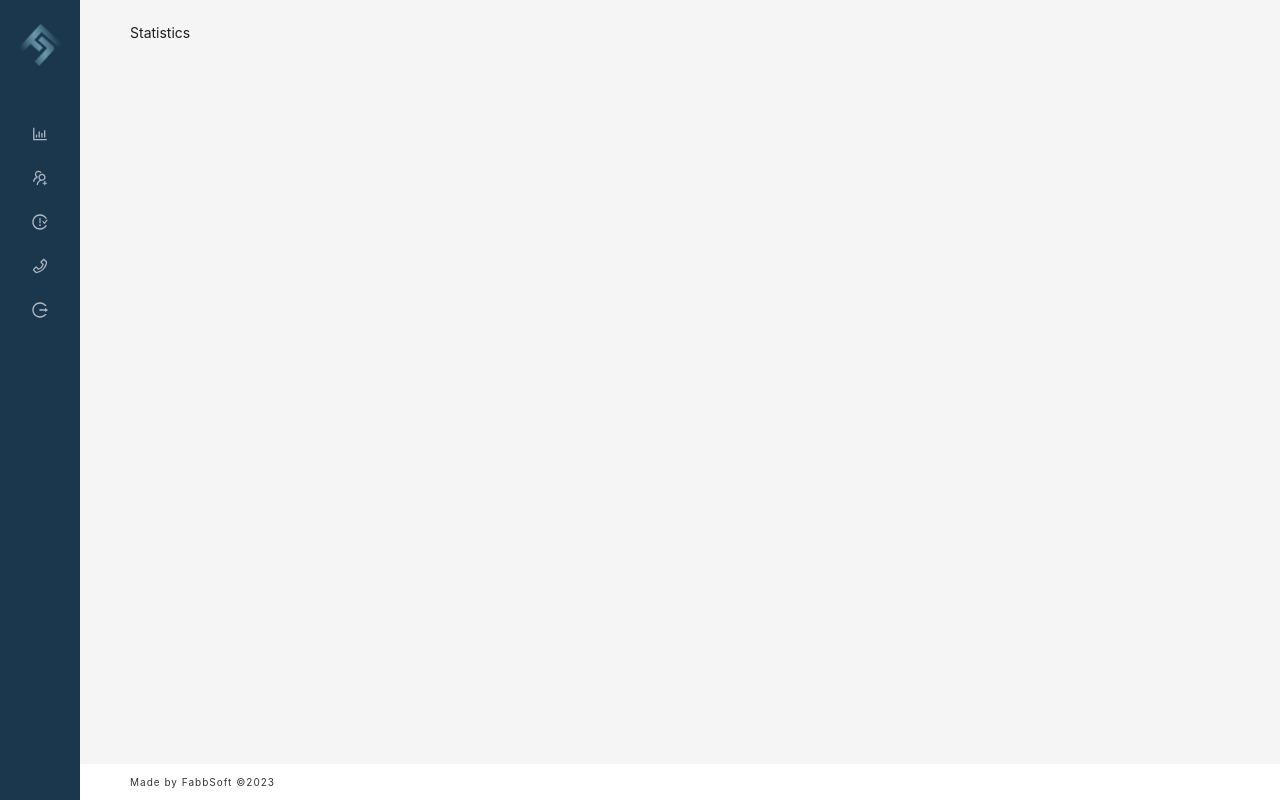
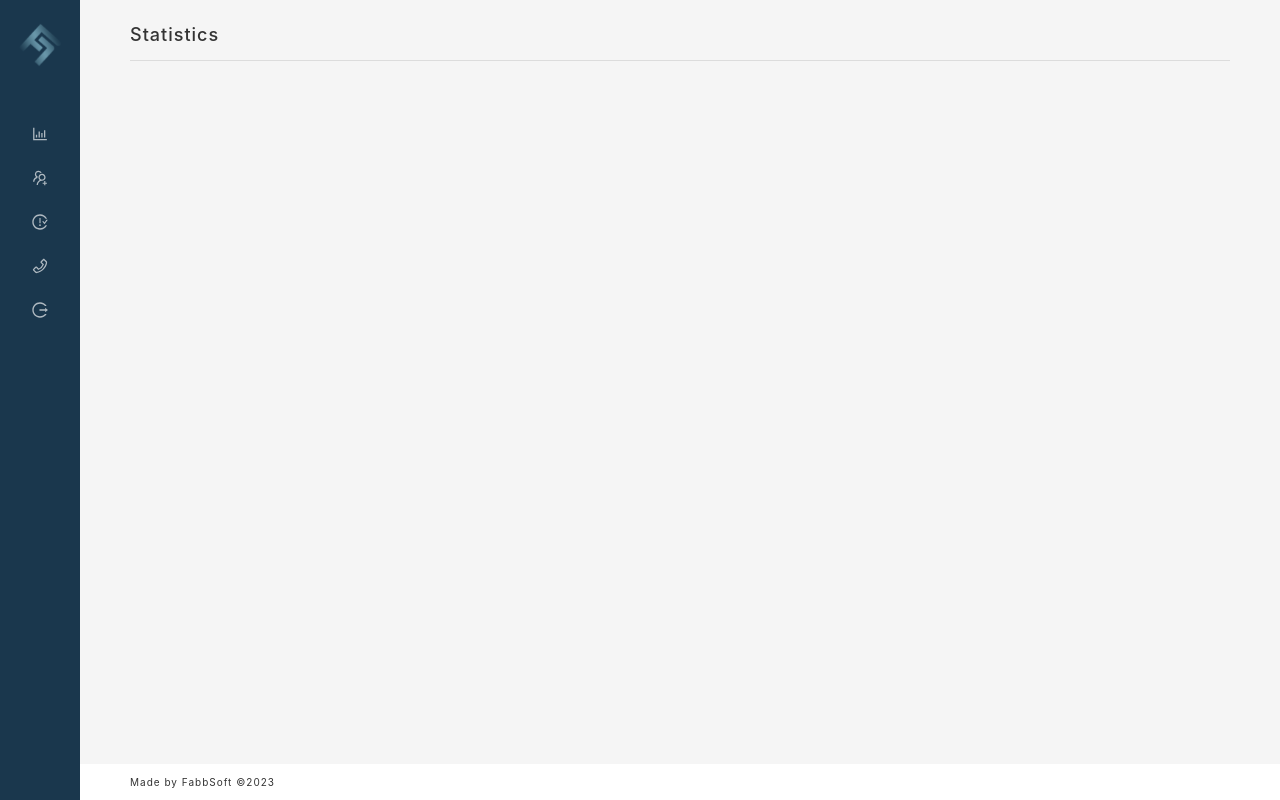
Before and after one commit to birkanTonkal/fabb-web, a React (Create React App) app in the folder client/: page /dashboard in a window 1280 px wide. Built offline with nearby package versions, Linux system fonts and the light colour scheme; no server answers.

Commit message:
design fixed

```diff
--- a/client/src/pages/Dashboard.jsx
+++ b/client/src/pages/Dashboard.jsx
@@ -111,9 +111,9 @@ function Dashboard() {
           bottom: 0,
         }}
       >
-        <div className="logo-area">
+        <a className="logo-area" href="/dashboard">
           <Logo className="logo" />
-        </div>
+        </a>
 
         <Menu
           theme="dark"
@@ -125,7 +125,7 @@ function Dashboard() {
       </Sider>
 
       <Layout className="layout-right-area" >
-        {/* <Header className="header">{dashboardState.currentPage}</Header> */}
+        <div className="header">{dashboardState.currentPage}</div>
 
         <Content className="content">
          <RenderPage />
--- a/client/src/pages/Incidents.jsx
+++ b/client/src/pages/Incidents.jsx
@@ -9,6 +9,7 @@ import {
   ClockCircleOutlined,
   ExclamationCircleOutlined,
   SyncOutlined,
+  ReloadOutlined,
 } from "@ant-design/icons";
 import { useState, useEffect } from 'react';
 import { config } from "../utils/Constants";
@@ -91,10 +92,11 @@ function Incidents() {
                 <Tag icon={<ClockCircleOutlined />} key={tag}>
                   {tag.toUpperCase()}
                 </Tag>
+
               );
             } else if (tag === "In Progress") {
                 return (
-                  <Tag icon={<SyncOutlined spin />} color={"blue"} key={tag}>
+                  <Tag icon={<ReloadOutlined />} color={"blue"} key={tag}>
                     {tag.toUpperCase()}
                   </Tag>
                 );
@@ -113,7 +115,6 @@ function Incidents() {
             }
 
           })}
-
         </>
       ),
     },
@@ -147,6 +148,9 @@ function Incidents() {
     setToggleDrawer(!toggleDrawer);
   };
 
+  const [top, setTop] = useState('topRight');
+  // const [bottom, setBottom] = useState('bottomRight');
+
   return (
     <>
     <Table
@@ -163,6 +167,7 @@ function Incidents() {
       }} */
       pagination={{
         pageSize: 15,
+        position: [top],
       }}
     />
     <IncidentRightPanel toggleDrawer={toggleDrawer} showDrawer={showDrawer} incidentData={incidentDetailData} setIncidentData={setincidentDetailData}/>
--- a/client/src/pages/Statistics.jsx
+++ b/client/src/pages/Statistics.jsx
@@ -3,7 +3,7 @@ import React from 'react'
 function Statistics() {
   return (
     <div>
-      Statistics
+
     </div>
   )
 }
--- a/client/src/pages/Users.jsx
+++ b/client/src/pages/Users.jsx
@@ -37,24 +37,57 @@ function Users() {
       dataIndex: "user_type",
       filters: [
         {
-          text: "super admin",
+          text: "Super Admin",
           value: "super_admin",
         },
         {
-          text: "admin",
+          text: "Admin",
           value: "admin",
         },
         {
-          text: "customer",
+          text: "Customer",
           value: "customer",
         },
         {
-          text: "normal",
+          text: "Normal",
           value: "normal",
         },
       ],
       editable: true,
-      onFilter: (value, record) => { return record.user_type == value },
+      onFilter: (value, record) => { return record.user_type[0] == value },
+      render: (type) => (
+        <>
+          {type.map((tag) => {
+            if (tag === "super_admin") {
+              return (
+                <div>
+                  <Badge status="error" key={tag} />SUPER ADMIN
+                </div>
+              );
+            } else if (tag === "admin") {
+                return (
+                  <div>
+                    <Badge status="warning" key={tag} />{tag.toUpperCase()}
+                  </div>
+                );
+            } else if (tag === "customer") {
+              return (
+                <div>
+                  <Badge status="success" key={tag} />{tag.toUpperCase()}
+                </div>
+              );
+            } else if (tag === "normal") {
+              return (
+                <div>
+                  <Badge status="default" key={tag} />{tag.toUpperCase()}
+                </div>
+              );
+            }
+
+          })}
+        </>
+      ),
+
     },
 ];
   const [userData, setUserData] = useState([])
@@ -70,10 +103,10 @@ function Users() {
     //console.log(res.data)
     let key = 0
     for(const userId in users) {
+      users[userId].user_type =[users[userId].user_type]
       users[userId].key = key
       users[userId].create_date = new Date(users[userId].create_date).toLocaleDateString();
       fixedList.push(users[userId])
-      key += 1
     }
     setUserData(fixedList)
 
@@ -85,6 +118,9 @@ function Users() {
   const showDrawer = () => {
     setToggleDrawer(!toggleDrawer);
   };
+
+  const [top, setTop] = useState('topRight');
+  // const [bottom, setBottom] = useState('bottomRight');
 
   return (
     <>
@@ -103,6 +139,7 @@ function Users() {
       }} */
       pagination={{
         pageSize: 15,
+        position: [top],
       }}
     />
     <UserRightPanel toggleDrawer={toggleDrawer} showDrawer={showDrawer} userData={userDetailData} setUserData={setUserDetailData}/>
--- a/client/src/styles/Dashboard.scss
+++ b/client/src/styles/Dashboard.scss
@@ -13,14 +13,16 @@
 
     .layout-right-area {
         margin-left: 80px;
+
         .header {
-            background-color: white;
-            line-height: 55px;
-            height: 55px;
+            background-color: #f5f5f5;
             font-size: 18px;
-            color: $gray;
-            letter-spacing: 0.7px;
-            font-weight: bold;
+            color: #333333;
+            letter-spacing: 1px;
+            font-weight: 500;
+            border-bottom: 1px solid gainsboro;
+            margin: 10px 50px;
+            line-height: 50px;
         }
 
         .content {
@@ -43,5 +45,28 @@
 }
 
 .ant-layout-content {
-    //background: #FAFBFD;
+    // background: #FAFBFD;
 }
+
+:where(.css-dev-only-do-not-override-ph9edi).ant-menu-inline-collapsed >.ant-menu-item:nth-child(5) {
+    background-color: #0f2536;
+    position: absolute;
+    bottom: 0;
+    margin-bottom: 40px;
+}
+
+:where(.css-dev-only-do-not-override-ph9edi).ant-menu-inline-collapsed >.ant-menu-item {
+    margin-bottom: 15px;
+}
+
+::-webkit-scrollbar {
+    width: 10px;
+}
+
+::-webkit-scrollbar-track {
+    background: #f5f5f5;
+}
+
+::-webkit-scrollbar-thumb {
+    background: rgba(128, 128, 128, 0.342);
+}
--- a/client/src/styles/Incidents.scss
+++ b/client/src/styles/Incidents.scss
@@ -1,11 +1,11 @@
 :where(.css-dev-only-do-not-override-ph9edi).ant-badge.ant-badge-status .ant-badge-status-dot {
     width: 8px;
     height: 8px;
-    margin-right: 5px;
+    margin-right: 10px;
 }
 
 :where(.css-dev-only-do-not-override-ph9edi).ant-table-wrapper .ant-table-tbody>tr>td {
-    padding: 8px 16px;
+    // padding: 8px 16px;
 }
 
 :where(.css-dev-only-do-not-override-ph9edi).ant-table-wrapper .ant-table-container table>thead>tr:first-child>* {
@@ -47,3 +47,7 @@
     margin-right: 8px;
     font-size: 13px !important;
 }
+
+:where(.css-dev-only-do-not-override-ph9edi).ant-table-wrapper .ant-table-pagination.ant-pagination {
+    margin-top: 0;
+}
```
